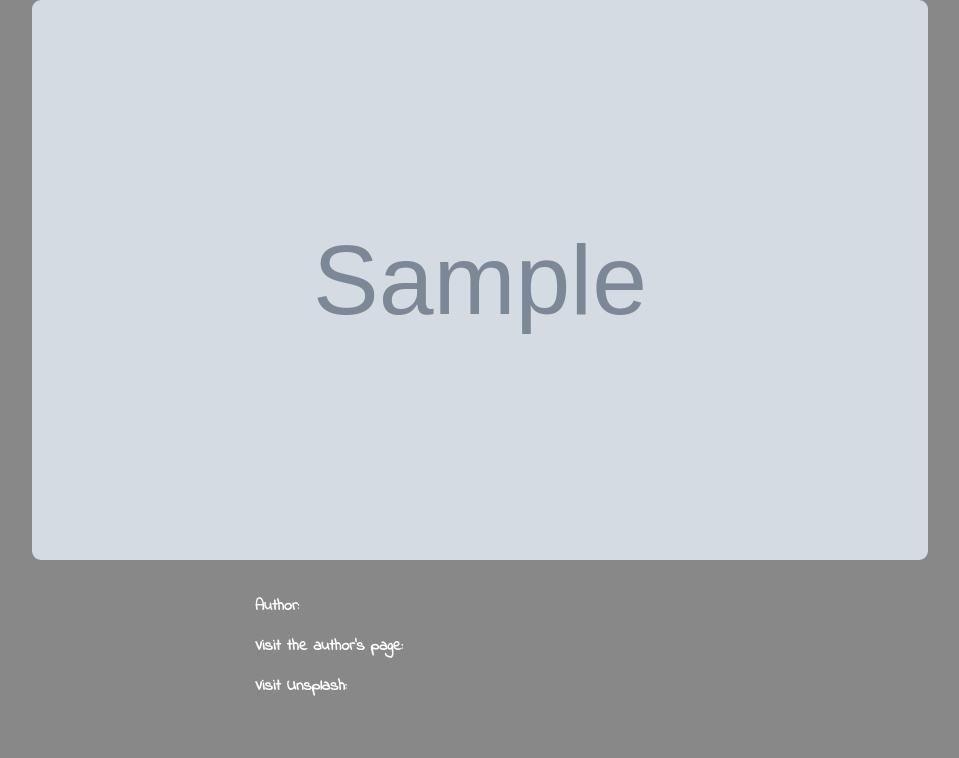
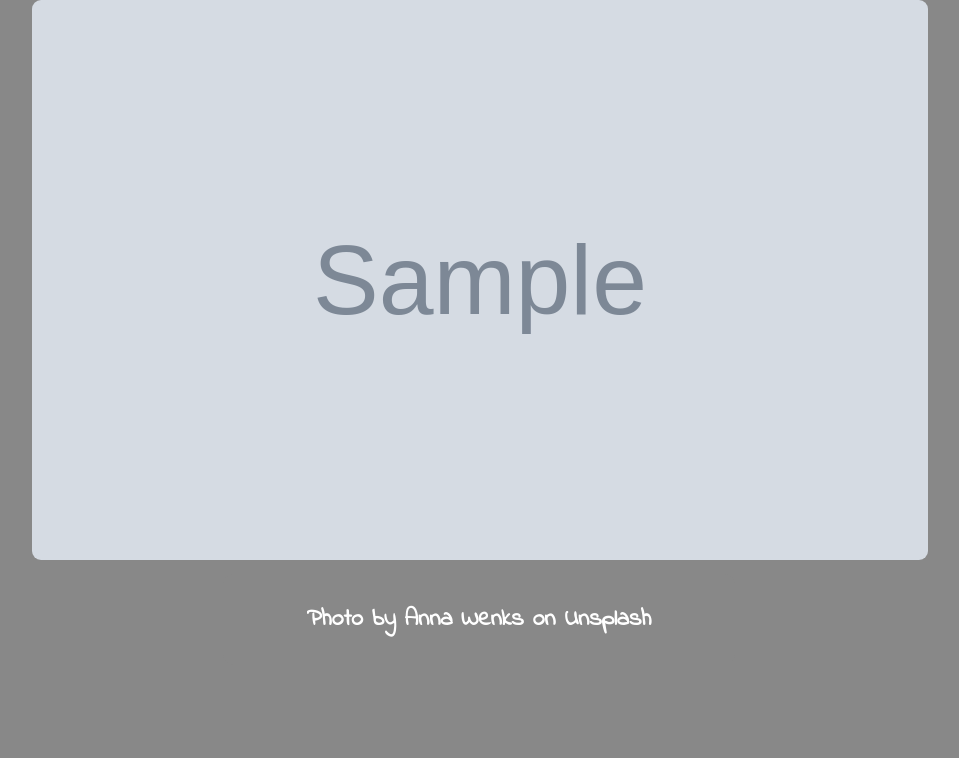
Before and after one commit to inidavies/Infinite-Inspiration, a Flask app: template templates/credit.html in a window 1280 px wide. Shown: the part 205-963 px from the top of the page, without its empty margins (169-1128 px from the left). After the commit the page ends 842 px from the top, so only its background shows below. Run offline with Flask 2, Linux system fonts and the light colour scheme; the template is opened without the code that fills it: most values are stand-ins (such as "Sample title", 1, 10 or a date in 2020); grey boxes marked "Sample" are stand-in pictures; form fields are guessed from the names that the template uses; some web fonts are replaced.

Commit message:
edited credit format

```diff
--- a/static/style.css
+++ b/static/style.css
@@ -232,15 +232,16 @@ a:hover {
     margin-left: 15vw;
 }
 .credit_links{
-    font-size: 1em ;
+    font-size: 1.5em ;
     margin-left: 30vw;
     width: 40vw;
     color: white;
     font-weight: bold;
     border-radius: 10px;
-    padding: 0.5vh 0.5vw 0.5vh 0.5vw;
+    padding-top: 0.5vh;
+    padding-bottom: 0.5vh;
     margin-bottom: 5vh;
+    text-align: center;
 }
 .credit_links p{
-    margin-left: 2vw;
 }
--- a/templates/credit.html
+++ b/templates/credit.html
@@ -22,8 +22,6 @@
 </head>
     <img class="spotlight img" src="{{ image }}" alt="">
     <div class="credit_links">
-    <p>Author: </p>
-        <p>Visit the author's page: </p><a></a>
-        <p>Visit Unsplash: </p><a></a>
+        <p> Photo by <a href=""> Anna Wenks </a> on <a href="https://unsplash.com/?utm_source=your_app_name&utm_medium=referral">Unsplash</a></p>
     </div>
 {% endblock content %}
```
